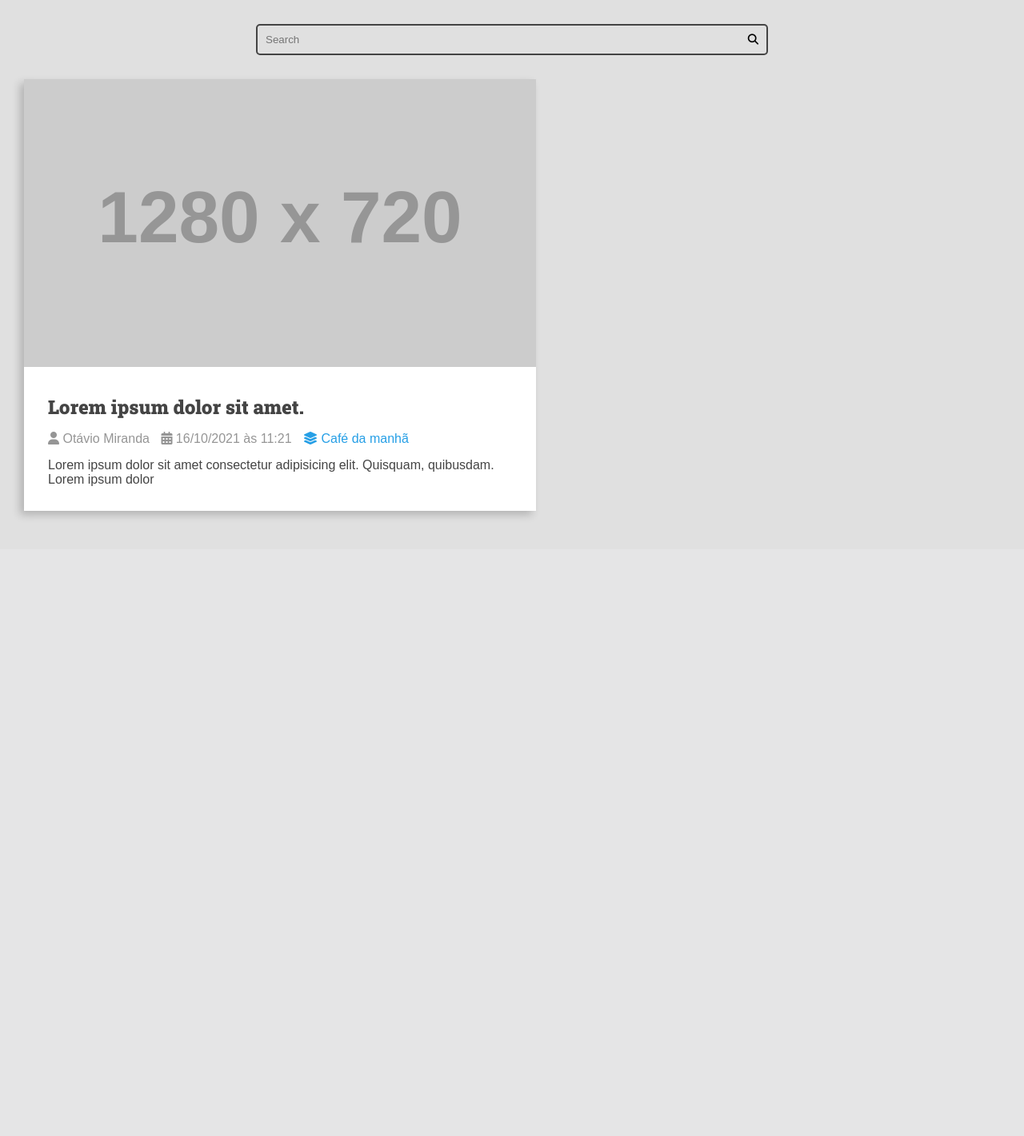
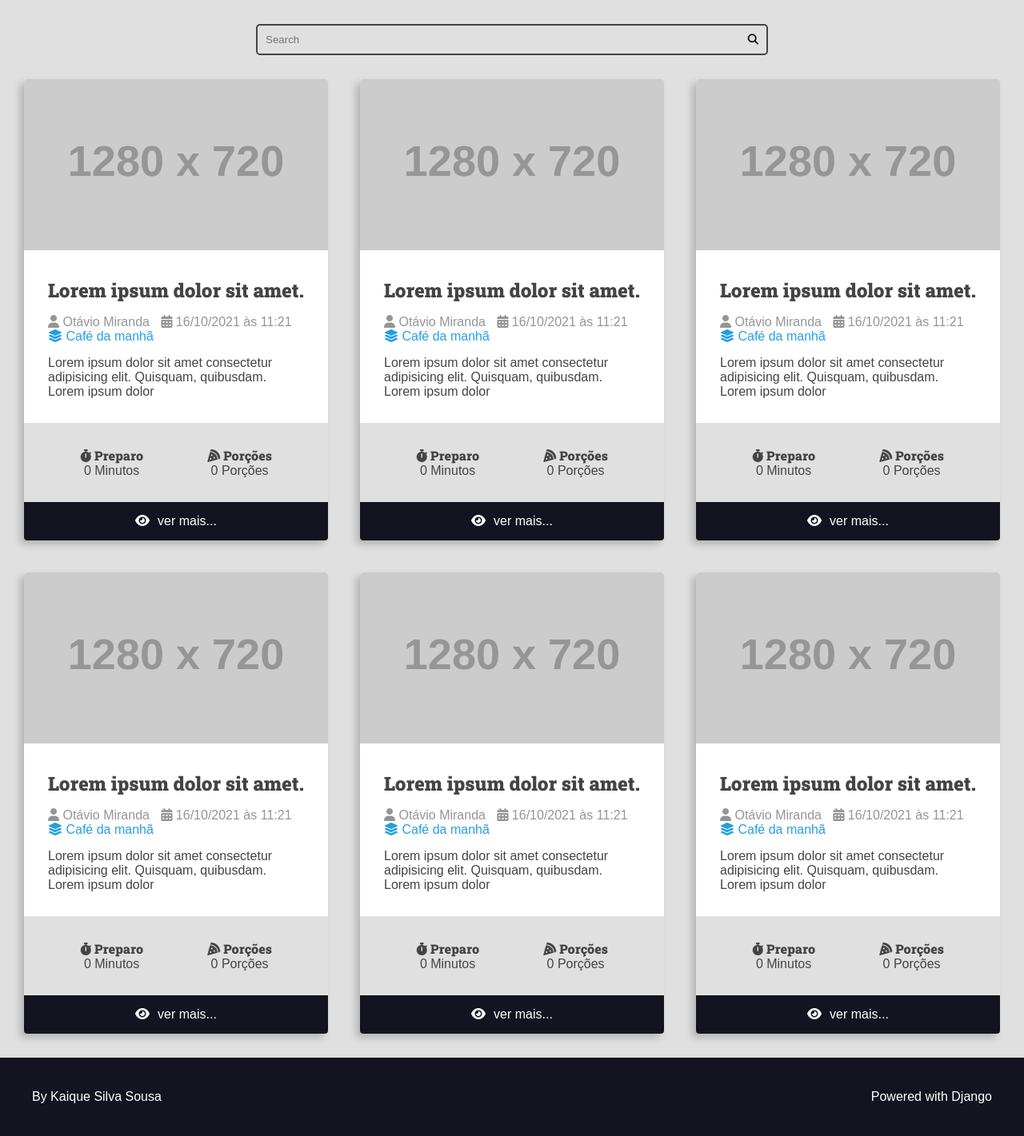
Before and after one commit to KAHISS/curso-django-projrto1, a Django app: template recipes/templates/recipes/pages/home.html in a window 1280 px wide. Shown: the part 113-1534 px from the top of the page at 80% size. Before the commit the page ends 763 px from the top, so only its background shows below. Run offline with Django 5.2, Linux system fonts and the light colour scheme; the template is opened without the code that fills it, so the values that code supplies are empty; grey boxes labelled with a size stand in for pictures from a placeholder-image service; parts of the project's set-up code (start-up, migrations or seed data) failed here and were passed over; some libraries are stand-ins or nearby versions.

Commit message:
termiando esuqleto do site

```diff
--- /dev/null
+++ b/recipes/templates/recipes/partials/footer.html
@@ -0,0 +1,4 @@
+<footer class="main-footer-container">
+    <a href="https://github.com/KAHISS" target="_blank">By Kaique Silva Sousa</a>
+    <a href="https://www.djangoproject.com/" target="_blank">Powered with Django</a>
+</footer>
--- a/recipes/templates/recipes/partials/head.html
+++ b/recipes/templates/recipes/partials/head.html
@@ -167,6 +167,8 @@
             background: var(--color-white);
             box-shadow: -5px 5px 10px rgba(0, 0, 0, .2);
             transition: .4s;
+            border-radius: .4rem;
+            overflow: hidden;
         }
 
         .recipe:hover {
@@ -210,5 +212,59 @@
         .recipe-author-item a:hover {
             color: var(--color-primary-dark);
         }
+
+        .recipe-meta-container {
+            display: flex;
+            flex-flow: row wrap;
+            padding: var(--spacing-gutter-medium);
+            background: var(--color-gray-1);
+        }
+
+        .recipe-meta {
+            display: flex;
+            flex-flow: column nowrap;
+            flex-shrink: 1;
+            flex-grow: 1;
+            text-align: center;
+        }
+
+        .recipe-meta-title {
+            font-size: 1.6rem;
+        }
+
+        .recipe-footer a {
+            background: var(--color-primary-dark);
+            display: flex;
+            gap: 1rem;
+            flex-flow: row nowrap;
+            color: var(--color-white);
+            text-decoration: none;
+            justify-content: center;
+            padding: 1.5rem var(--spacing-gutter-medium);
+            transition: .4s;
+        }
+
+        .recipe-footer a:hover {
+            filter: brightness(2);
+        }
+
+        .main-footer-container {
+            display: flex;
+            flex-flow: row nowrap;
+            justify-content: space-between;
+            background: var(--color-primary-dark);
+            color: var(--color-white);
+            padding: var(--spacing-gutter-large);
+        }
+
+        .main-footer-container a {
+            color: var(--color-white);
+            text-decoration: none;
+            transition: .4s;
+        }
+
+        .main-footer-container a:hover {
+            filter: brightness(.8);
+        }
     </style>
 </head>
--- /dev/null
+++ b/recipes/templates/recipes/partials/recipe.html
@@ -0,0 +1,51 @@
+<div class="recipe recipe-list-item">
+    <div class="recipe-cover">
+        <img src="https://placehold.co/1280x720/png/ff0000" alt="imagem da receita">
+    </div>
+    <div class="recipe-title-container">
+        <h2 class="recipe-title">Lorem ipsum dolor sit amet.</h2>
+    </div>
+
+    <div class="recipe-author">
+        <span class="recipe-author-item">
+            <i class="fas fa-user"></i>
+            Otávio Miranda
+        </span>
+        <span class="recipe-author-item">
+            <i class="fas fa-calendar-alt"></i>
+            16/10/2021 às 11:21
+        </span>
+        <span class="recipe-author-item">
+            <a href="/recipes/category/cafe-da-manha/">
+                <i class="fas fa-layer-group"></i>
+                <span>Café da manhã</span>
+            </a>
+        </span>
+    </div>
+
+    <div class="recipe-content">
+        <p>Lorem ipsum dolor sit amet consectetur adipisicing elit. Quisquam, quibusdam. Lorem ipsum dolor
+    </div>
+
+    <div class="recipe-meta-container">
+        <div class="recipe-meta recipe-preparation">
+            <h3 class="recipe-meta-title"><i class="fas fa-stopwatch"></i> Preparo</h3>
+            <div class="recipe-meta-text">
+                0 Minutos
+            </div>
+        </div>
+        <div class="recipe-meta recipe-servings">
+            <h3 class="recipe-meta-title"><i class="fas fa-pizza-slice"></i> Porções</h3>
+            <div class="recipe-meta-text">
+                0 Porções
+            </div>
+        </div>
+    </div>
+
+    <footer class="recipe-footer">
+        <a class="recipe-read-more button button-dark button-full-width" href="/recipes/3/">
+            <i class="fas fa-eye"></i>
+            <span>ver mais...</span>
+        </a>
+    </footer>
+</div>
```
Also changed, not shown: recipes/templates/recipes/pages/home.html (+7 -28 lines).
